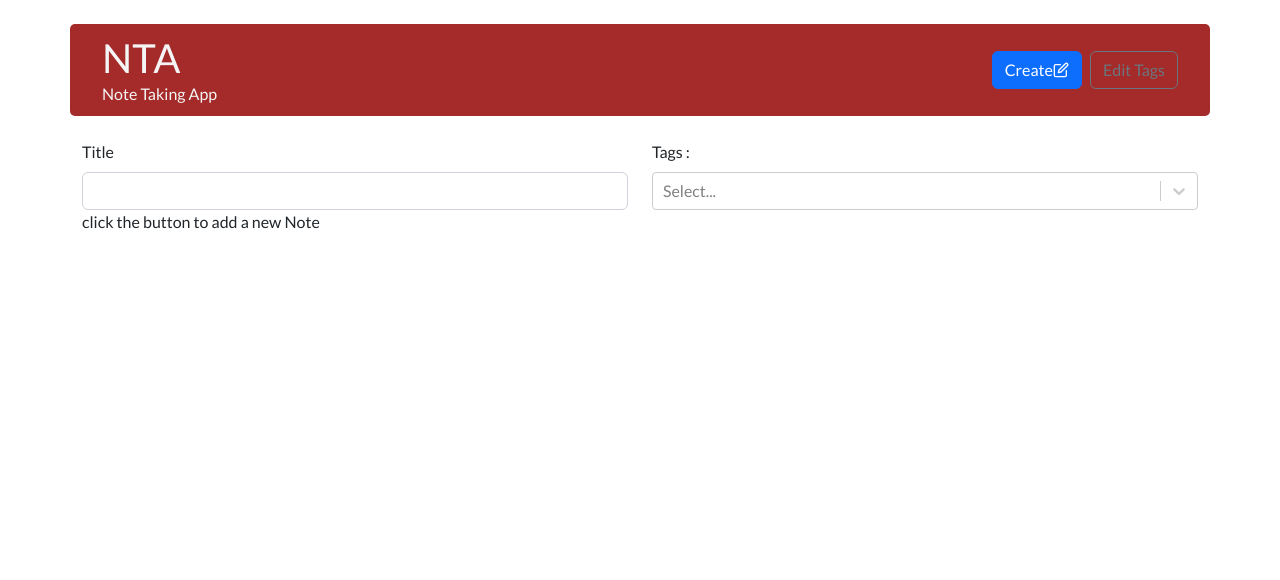
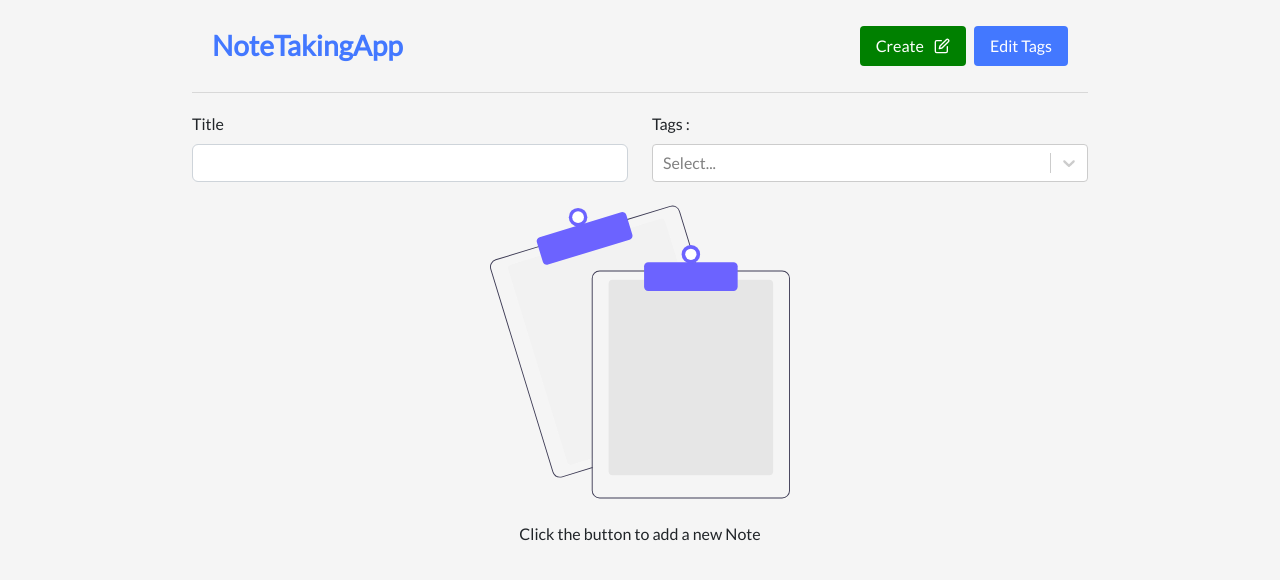
Before and after one commit to ivan01-tech/Note-taking-App, a React (Vite) app: page / in a window 1280 px wide. Shown: the top 580 px of the page. Built offline with nearby package versions, Linux system fonts and the light colour scheme.

Commit message:
updating  styles for the entire app

```diff
--- a/src/App.css
+++ b/src/App.css
@@ -0,0 +1,3 @@
+body {
+  background-color: #f5f5f5;
+}
--- a/src/App.tsx
+++ b/src/App.tsx
@@ -1,4 +1,3 @@
-import { Container } from "react-bootstrap";
 import { Navigate, Route, Routes } from "react-router-dom";
 import "./App.css";
 import NoteItem from "./Components/NoteItem";
@@ -6,22 +5,24 @@ import EditNote from "./Pages/EditNote";
 import Home from "./Pages/Home";
 import NewNote from "./Pages/NewNote";
 import NoteItemLayout from "./Pages/NoteItemLayout";
+import Layout from "./Components/Layout";
 
 function App() {
   return (
-    <Container>
-      <Routes>
-        <Route path="/" element={<Home />} />
-        <Route path="/new" element={<NewNote />} />
+    <Routes>
+      <Route path="/" element={<Layout />}>
+        <Route index element={<Home />} />
 
-        <Route path="/:id" element={<NoteItemLayout />}>
+        <Route path="notes/new" element={<NewNote />} />
+
+        <Route path="notes/:id" element={<NoteItemLayout />}>
           <Route index element={<NoteItem />} />
           <Route path="edit" element={<EditNote />} />
         </Route>
 
-        <Route path="*" element={<Navigate to={"/"} />} />
-      </Routes>
-    </Container>
+        <Route path="*" element={<Home />} />
+      </Route>
+    </Routes>
   );
 }
 
--- /dev/null
+++ b/src/Components/Button.tsx
@@ -0,0 +1,24 @@
+import { MouseEventHandler } from "react";
+import styles from "../Note.module.css";
+
+type Props = {
+  children: string | JSX.Element | JSX.Element[] | (() => JSX.Element);
+  onClick: MouseEventHandler<HTMLButtonElement>;
+  color?: string;
+};
+
+function Button({ onClick, color, children, ...rest }: Props) {
+  const content = typeof children === "function" ? children() : children;
+
+  return (
+    <button
+      className={`${styles.btn} ${color ? styles[color] : ""}  `}
+      {...rest}
+      onClick={onClick}
+    >
+      {content}
+    </button>
+  );
+}
+
+export default Button;
--- /dev/null
+++ b/src/Components/Header.tsx
@@ -0,0 +1,33 @@
+import React from "react";
+import { Col, Row, Stack } from "react-bootstrap";
+import { Link, useParams, useSearchParams } from "react-router-dom";
+import Button from "./Button";
+import { FiEdit } from "react-icons/fi";
+import styles from "../Note.module.css";
+type Props = {};
+
+function Header({}: Props) {
+  return (
+    <>
+      <Row className="align-item-center  header">
+        <Col className="d-flex flex-column align-items-start ">
+          <h1 className={`mb-0 ${styles.title}`}>NoteTakingApp</h1>
+        </Col>
+        <Col xs="auto">
+          <Stack direction="horizontal" gap={2}>
+            <Link to="/notes/new">
+              <Button onClick={() => null} color="green">
+                <span>Create</span>
+                <FiEdit />
+              </Button>
+            </Link>
+            <Button onClick={() => null}>Edit Tags</Button>
+          </Stack>
+        </Col>
+      </Row>
+      <hr className={`${styles.hr}`} />
+    </>
+  );
+}
+
+export default Header;
--- /dev/null
+++ b/src/Components/Layout.tsx
@@ -0,0 +1,16 @@
+import React from "react";
+import { Outlet } from "react-router-dom";
+import Header from "./Header";
+import styles from "../Note.module.css";
+type Props = {};
+
+function Layout({}: Props) {
+  return (
+    <div className={`${styles.rootElement}`}>
+      <Header />
+      <Outlet />;
+    </div>
+  );
+}
+
+export default Layout;
--- a/src/Components/ListNotes.tsx
+++ b/src/Components/ListNotes.tsx
@@ -1,12 +1,26 @@
 import { Col, Row } from "react-bootstrap";
 import { NoteType } from "../Context/StateContext";
 import SimplifiedNoteItem from "./SimplifiedNoteItem";
+
+import styles from "../Note.module.css";
+
 type NoteListProps = {
   NotesList: NoteType[];
 };
 
 function ListNotes({ NotesList }: NoteListProps) {
-  if (NotesList.length == 0) return <p>click the button to add a new Note</p>;
+  if (NotesList.length <= 0)
+    return (
+      <div className={`${styles.emptyNotes}`}>
+        <img
+          width={"300px"}
+          height={"300px"}
+          src="/emptyState.svg"
+          alt="Notes empty"
+        />
+        <p>Click the button to add a new Note</p>
+      </div>
+    );
   return (
     <>
       <Row className="mt-4 text-center">
--- a/src/Note.module.css
+++ b/src/Note.module.css
@@ -1,8 +1,60 @@
-.card{
-	transition: transform 100ms ease-in-out , box-shadow 100ms ease-in-out;
+:root {
+  --primary-color: #4378ff;
 }
-.card:hover,.card:focus{
-	box-shadow: 0px 8px 5px rgb(207, 204, 204);
-	transform: translateY(-15px);
 
+a {
+  color: inherit;
+  text-decoration: none;
 }
+.title {
+  font-size: 28px;
+  color: var(--primary-color);
+  font-weight: 800;
+}
+.hr {
+  color: gray;
+  padding-top: 3px !important;
+}
+.rootElement {
+  max-width: 56rem;
+  overflow-x: hidden;
+  margin: auto;
+}
+
+.card {
+  transition: transform 100ms ease-in-out, box-shadow 100ms ease-in-out;
+}
+.card:hover,
+.card:focus {
+  box-shadow: 0px 8px 5px rgb(207, 204, 204);
+  transform: translateY(-15px);
+}
+
+.emptyNotes {
+  margin: 20px;
+  display: flex;
+  justify-content: center;
+  align-items: center;
+  flex-direction: column;
+  gap: 20px;
+}
+
+.btn {
+  padding: 0.5rem 1rem;
+  outline: none;
+  border: none;
+  border-radius: 4px;
+  background-color: var(--primary-color);
+  color: white;
+  display: flex;
+  justify-content: center;
+  align-items: center;
+  gap: 10px;
+}
+
+.green {
+  background-color: green;
+}
+.red {
+  background-color: rgb(150, 23, 23);
+}
--- a/src/Pages/Home.tsx
+++ b/src/Pages/Home.tsx
@@ -1,15 +1,8 @@
 import { useMemo, useRef, useState } from "react";
-import {
-  Button,
-  Col,
-  Form,
-  FormLabel,
-  Modal,
-  Row,
-  Stack,
-} from "react-bootstrap";
+import { Col, Form, FormLabel, Row, Stack } from "react-bootstrap";
+import { FiEdit, FiSearch } from "react-icons/fi";
 
-import { FiEdit, FiSearch } from "react-icons/fi";
+import Button from "../Components/Button";
 
 import { Link } from "react-router-dom";
 import Select from "react-select";
@@ -26,6 +19,7 @@ function Home() {
   const [selecteTags, setSelecteTags] = useState<Tag[]>([]);
   const [Title, setTitle] = useState("");
 
+  // to display note base on the current user input
   const filteredNote = useMemo(() => {
     return Notes.filter((note) => {
       return (
@@ -48,28 +42,6 @@ function Home() {
   return (
     <>
       <ModalComp toogle={toogle} setToogle={handleToogle} ref={refModal} />
-
-      <Row className="align-item-center my-4 header">
-        <Col className="d-flex flex-column align-items-start ">
-          <h1 className="mb-0">NTA</h1>
-          <span className="text-small mbt-0">Note Taking App</span>
-        </Col>
-        <Col xs="auto">
-          <Stack direction="horizontal" gap={2}>
-            <Link to="/new">
-              <Button
-                variant="primary"
-                className="d-flex align-items-center justify-content-between"
-              >
-                Create <FiEdit />
-              </Button>
-            </Link>
-            <Button onClick={handleToogle} variant="outline-secondary">
-              Edit Tags
-            </Button>
-          </Stack>
-        </Col>
-      </Row>
       <Row>
         <Form>
           <Row>
@@ -86,6 +58,7 @@ function Home() {
             <Col>
               <Form.Group>
                 <FormLabel>Tags : </FormLabel>
+                {/* the select multiple selct input */}
                 <Select
                   isMulti
                   onChange={(newvalue) => {
--- a/src/index.css
+++ b/src/index.css
@@ -1,40 +1,35 @@
-@import url('https://fonts.googleapis.com/css2?family=Lato:ital,wght@0,400;1,900&display=swap');
+@import url("https://fonts.googleapis.com/css2?family=Lato:ital,wght@0,400;1,900&display=swap");
 
-*{
-	font-family: 'Lato', sans-serif;
+* {
+  font-family: "Lato", sans-serif;
 }
-body{
+
+body {
   min-height: 100vh !important;
-	width: 100vw !important;
+  width: 100%;
   position: absolute;
+  padding: 1rem;
+  background-color: #f5f5f5;
 }
-/* .container{
-	position: absolute;
-	top: 0;
-	;
 
-} */
-.header{
-
-	background-color: brown !important;
+.header {
   color: whitesmoke;
   padding: 10px 20px;
   margin-top: 0 !important;
   display: flex;
   justify-content: center;
   align-items: center;
-	border-radius: 5px;
-
 }
 
-
-h1,h2,h3,h4,h5{
+h1,
+h2,
+h3,
+h4,
+h5 {
   font-weight: bold;
-
-
 }
 
-.note-count{
+.note-count {
   display: inline-block;
   padding: 5px 10px;
   background-color: blue;
--- a/src/main.tsx
+++ b/src/main.tsx
@@ -1,16 +1,25 @@
 import React, { useRef } from "react";
 import ReactDOM from "react-dom/client";
-import App from "./App";
 import "./index.css";
 import "bootstrap/dist/css/bootstrap.min.css";
-import { BrowserRouter } from "react-router-dom";
+import { BrowserRouter, Route, Routes } from "react-router-dom";
 import ProviderState from "./Context/StateContext";
+import Layout from "./Components/Layout";
+import "./App.css";
+import NoteItem from "./Components/NoteItem";
+import EditNote from "./Pages/EditNote";
+import Home from "./Pages/Home";
+import NewNote from "./Pages/NewNote";
+import NoteItemLayout from "./Pages/NoteItemLayout";
+import App from "./App";
 
 ReactDOM.createRoot(document.getElementById("root") as HTMLElement).render(
   <React.StrictMode>
     <BrowserRouter>
       <ProviderState>
-        <App />
+        <Routes>
+          <Route path="/*" element={<App />}></Route>
+        </Routes>
       </ProviderState>
     </BrowserRouter>
   </React.StrictMode>
```
Also changed, not shown: src/Modal.module.css (+4 -4 lines), public/emptyState.svg (added), 1 other file (tests, documents, lock files or other folders). Lines whose indentation alone changed are shown as unchanged.
